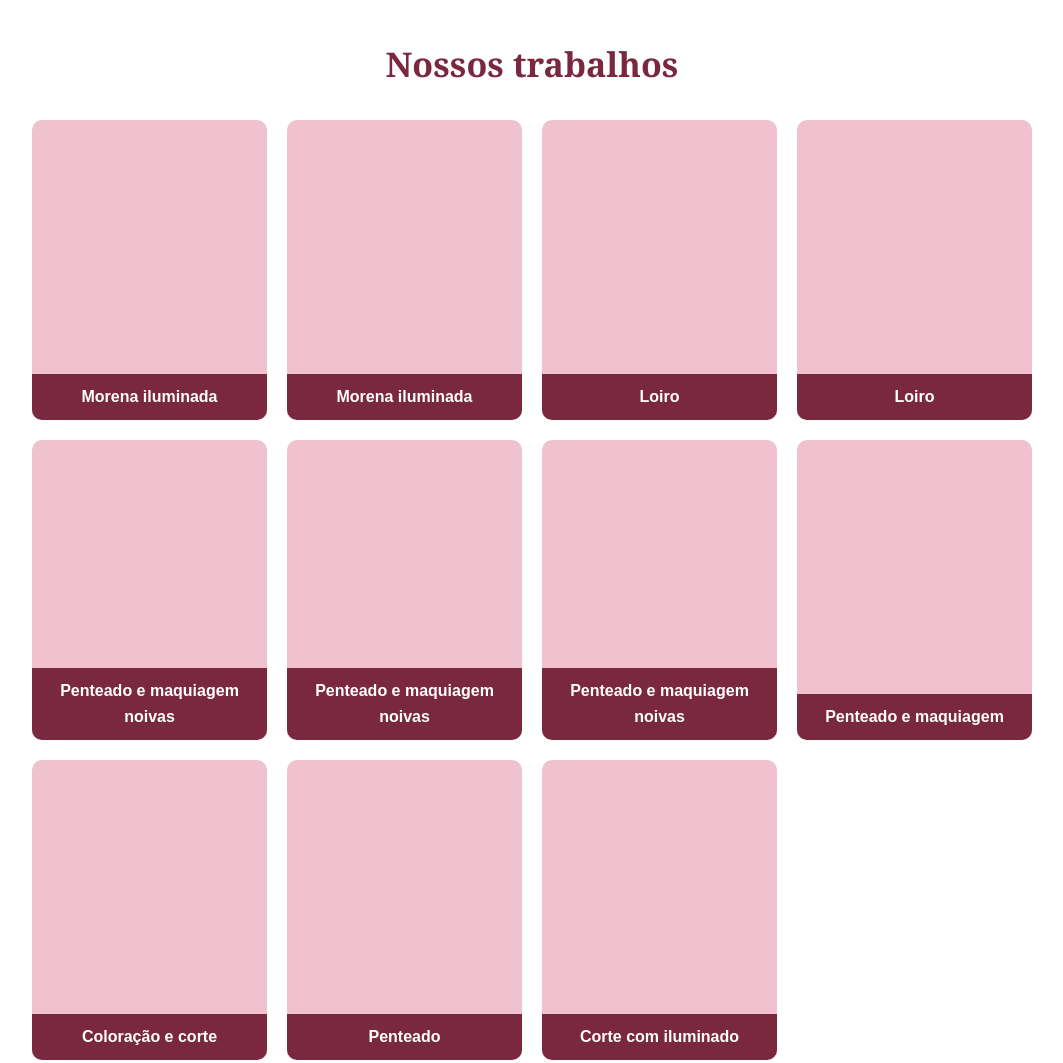
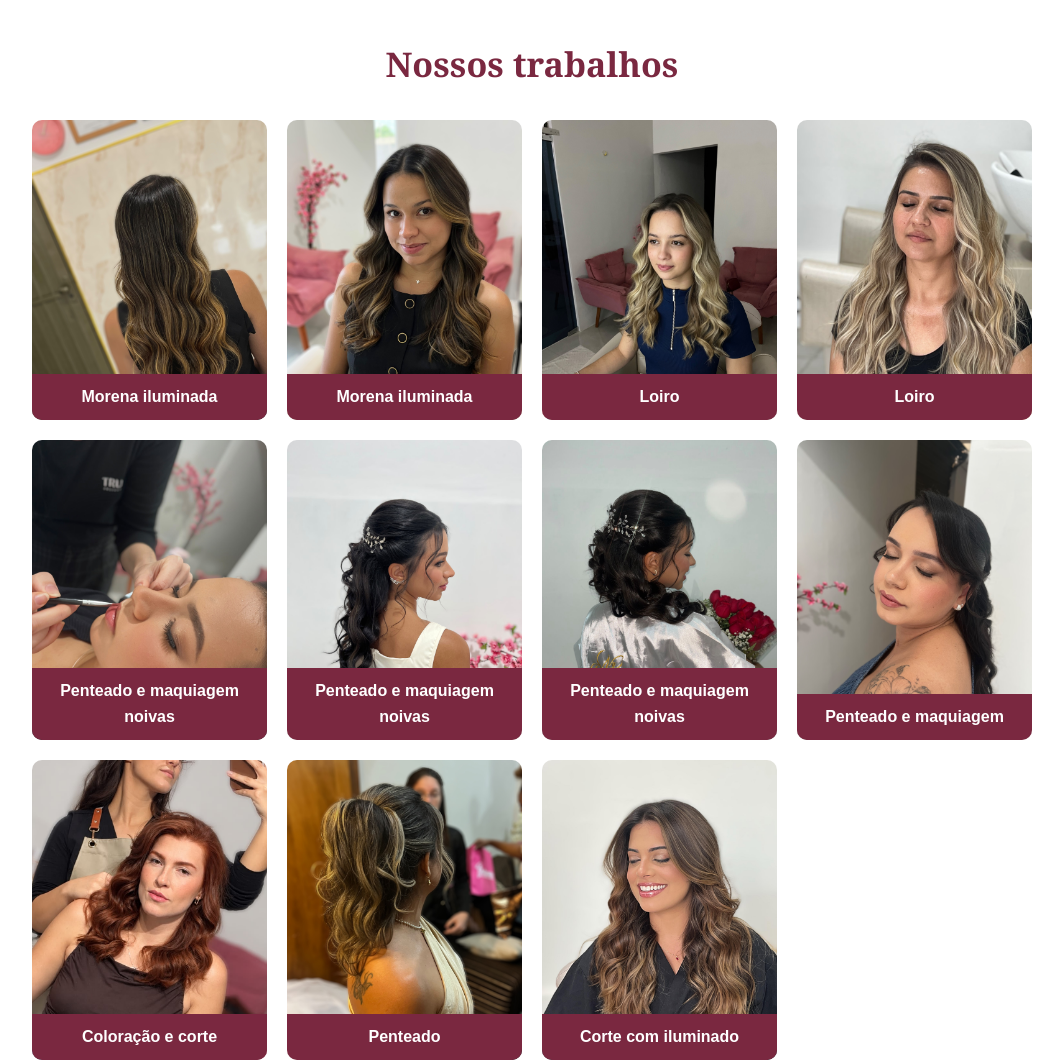
Before and after one commit to studio23riopreto/gabriellyromanzini, a plain HTML site: page index.html in a window 1280 px wide. Shown: the part 1900-2963 px from the top of the page, without its empty margins (108-1171 px from the left). Drawn offline with Linux system fonts and the light colour scheme.

Commit message:
Update image paths in index.html
Removi o /fotos já que aqui não há uma pasta onde as fotos estão

```diff
--- a/index.html
+++ b/index.html
@@ -113,37 +113,37 @@
             <h2 class="titulo">Nossos trabalhos</h2>
 
             <div class="grade">
-                <div class="trabalho" style="background-image: url('fotos/morena-iluminada-1.jpeg');">
+                <div class="trabalho" style="background-image: url('morena-iluminada-1.jpeg');">
                     <p>Morena iluminada</p>
                 </div>
-                <div class="trabalho" style="background-image: url('fotos/morena-iluminada-2.jpeg');">
+                <div class="trabalho" style="background-image: url('morena-iluminada-2.jpeg');">
                     <p>Morena iluminada</p>
                 </div>
-                <div class="trabalho" style="background-image: url('fotos/loiro-1.jpeg');">
+                <div class="trabalho" style="background-image: url('loiro-1.jpeg');">
                     <p>Loiro</p>
                 </div>
-                <div class="trabalho" style="background-image: url('fotos/loiro-2.jpeg');">
+                <div class="trabalho" style="background-image: url('loiro-2.jpeg');">
                     <p>Loiro</p>
                 </div>
-                <div class="trabalho" style="background-image: url('fotos/noivas-1.jpeg');">
+                <div class="trabalho" style="background-image: url('noivas-1.jpeg');">
                     <p>Penteado e maquiagem noivas</p>
                 </div>
-                <div class="trabalho" style="background-image: url('fotos/noivas-2.jpeg');">
+                <div class="trabalho" style="background-image: url('noivas-2.jpeg');">
                     <p>Penteado e maquiagem noivas</p>
                 </div>
-                <div class="trabalho" style="background-image: url('fotos/noivas-3.jpeg');">
+                <div class="trabalho" style="background-image: url('noivas-3.jpeg');">
                     <p>Penteado e maquiagem noivas</p>
                 </div>
-                <div class="trabalho" style="background-image: url('fotos/penteado-maquiagem.jpeg');">
+                <div class="trabalho" style="background-image: url('penteado-maquiagem.jpeg');">
                     <p>Penteado e maquiagem</p>
                 </div>
-                <div class="trabalho" style="background-image: url('fotos/coloracao-corte.jpeg');">
+                <div class="trabalho" style="background-image: url('coloracao-corte.jpeg');">
                     <p>Coloração e corte</p>
                 </div>
-                <div class="trabalho" style="background-image: url('fotos/penteado.jpeg');">
+                <div class="trabalho" style="background-image: url('penteado.jpeg');">
                     <p>Penteado</p>
                 </div>
-                <div class="trabalho" style="background-image: url('fotos/corte-iluminado.jpeg');">
+                <div class="trabalho" style="background-image: url('corte-iluminado.jpeg');">
                     <p>Corte com iluminado</p>
                 </div>
             </div>
@@ -185,7 +185,7 @@
     <section id="equipe" class="branco">
         <div class="container centro">
             <h2 class="titulo">Equipe</h2>
-            <img class="foto-gabi" src="fotos/gabrielly.jpeg" alt="Gabrielly Romanzini">
+            <img class="foto-gabi" src="gabrielly.jpeg" alt="Gabrielly Romanzini">
             <h3>Gabrielly Monteiro Romanzini Thienio</h3>
             <p>Fundadora do Studio 23 · Cabeleireira e maquiadora</p>
             <p>Une técnica, aperfeiçoamento constante e atenção para entender o que cada cliente deseja.</p>
```
